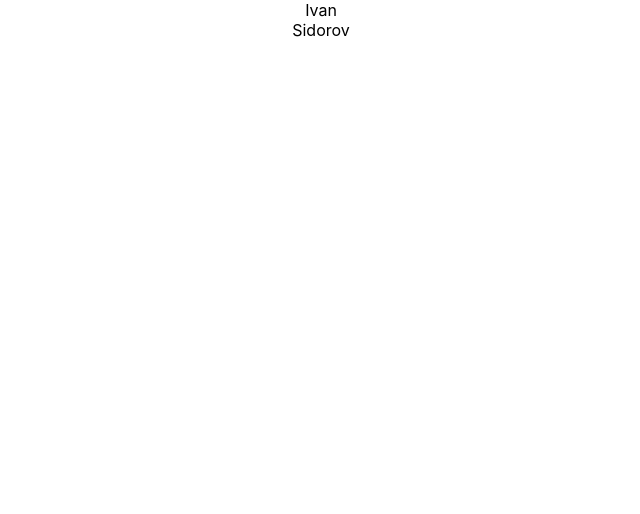
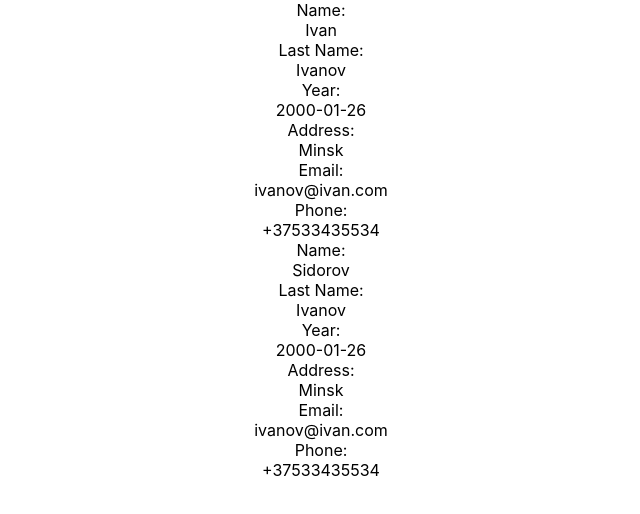
Before and after one commit to IgnatZakalinsky/stoproject, a React (Create React App) app in the folder front/: page /clients in a window 1280 px wide. Shown: the top 514 px of the page, without its empty margins (319-959 px from the left). Built offline with nearby package versions, Linux system fonts and the light colour scheme.

Commit message:
update Client Component

```diff
--- a/front/src/components/clients/Client.js
+++ b/front/src/components/clients/Client.js
@@ -1,10 +1,18 @@
 import React from 'react';
+import styles from './Client.module.css'
 
 function Client(props) {
     return (
         <div className="Client">
-            <div>{props.firstName}</div>
+
+            <span>Name: </span><div>{props.firstName}</div>
+            <span>Last Name: </span><div>{props.lastName}</div>
+            <span>Year: </span><div>{props.dob}</div>
+            <span>Address: </span><div>{props.address}</div>
+            <span>Email: </span><div>{props.email}</div>
+            <span>Phone: </span><div>{props.phone}</div>
         </div>
+
     );
 }
 
```
Also changed, not shown: front/src/components/clients/Client.module.css (added).
